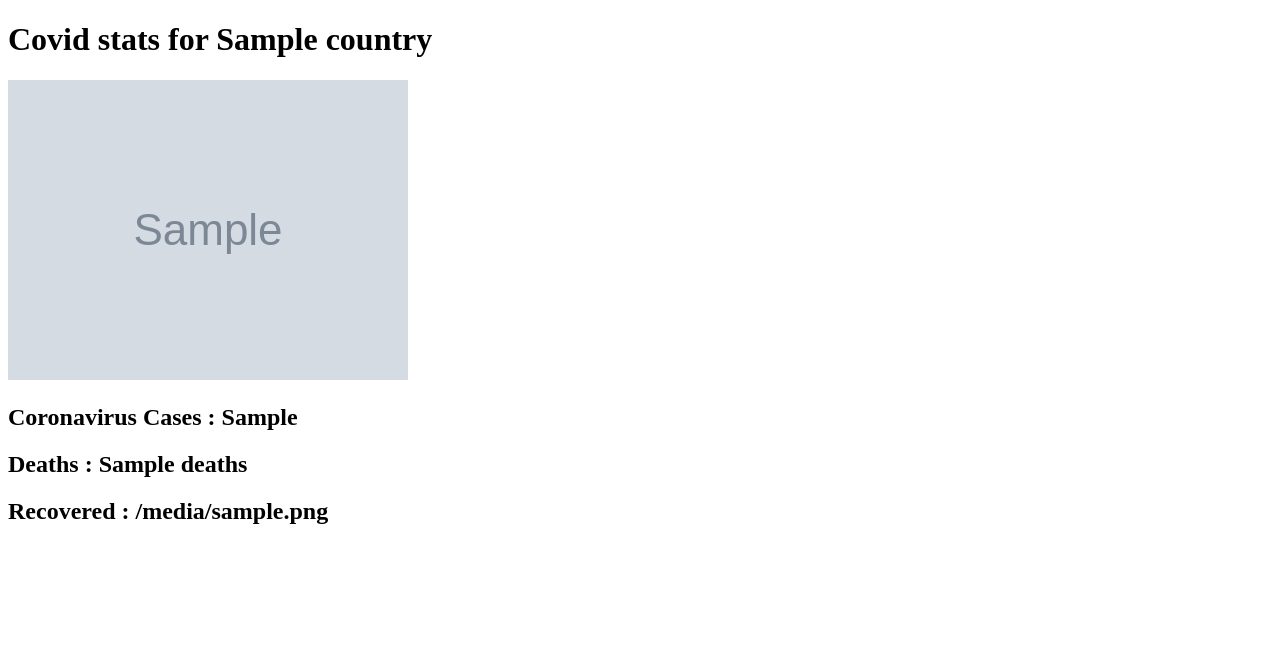
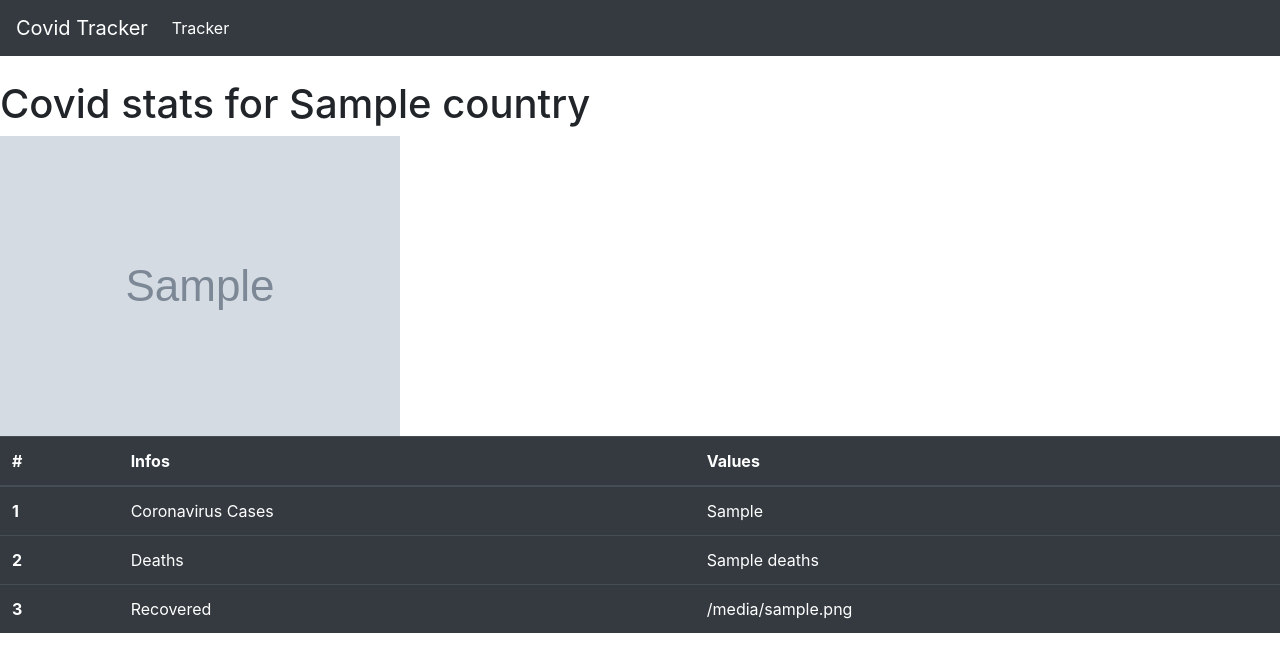
Before and after one commit to Hama101/DjnagoCovidTrackerSite, a Django app: template covid/api/templates/showcovid.html in a window 1280 px wide. Shown: the top 672 px of the page. Run offline with Django 3.2, Linux system fonts and the light colour scheme; the template is opened without the code that fills it: most values are stand-ins (such as "Sample title", 1, 10 or a date in 2020); grey boxes marked "Sample" are stand-in pictures.

Commit message:
some UI improves

```diff
--- /dev/null
+++ b/covid/api/templates/base.html
@@ -0,0 +1,32 @@
+{% load static %}
+<!DOCTYPE html>
+<html lang="en">
+<head>
+    <meta charset="UTF-8">
+    <meta name="viewport" content="width=device-width, initial-scale=1.0">
+    <link rel="stylesheet" href="{% static 'css/main.css' %}">
+    <link rel="stylesheet" href="https://cdn.jsdelivr.net/npm/bootstrap@4.5.3/dist/css/bootstrap.min.css" integrity="sha384-TX8t27EcRE3e/ihU7zmQxVncDAy5uIKz4rEkgIXeMed4M0jlfIDPvg6uqKI2xXr2" crossorigin="anonymous">
+    {% block head %} {% endblock %}
+</head>
+<body>
+    <nav class="navbar navbar-expand-lg navbar-dark bg-dark">
+        <a class="navbar-brand" href="/">Covid Tracker</a>
+        <button class="navbar-toggler" type="button" data-toggle="collapse" data-target="#navbarSupportedContent" aria-controls="navbarSupportedContent" aria-expanded="false" aria-label="Toggle navigation">
+            <span class="navbar-toggler-icon"></span>
+        </button>
+
+        <div class="collapse navbar-collapse" id="navbarSupportedContent">
+            <ul class="navbar-nav mr-auto">
+            <li class="nav-item active">
+                <a class="nav-link" href="../home/">Tracker <span class="sr-only">(current)</span></a>
+            </li>
+            </ul>
+        </div>
+        </nav>
+        <br>
+        {% block body%}    {% endblock %}
+    <script src="https://code.jquery.com/jquery-3.5.1.slim.min.js" integrity="sha384-DfXdz2htPH0lsSSs5nCTpuj/zy4C+OGpamoFVy38MVBnE+IbbVYUew+OrCXaRkfj" crossorigin="anonymous"></script>
+    <script src="https://cdn.jsdelivr.net/npm/popper.js@1.16.1/dist/umd/popper.min.js" integrity="sha384-9/reFTGAW83EW2RDu2S0VKaIzap3H66lZH81PoYlFhbGU+6BZp6G7niu735Sk7lN" crossorigin="anonymous"></script>
+    <script src="https://cdn.jsdelivr.net/npm/bootstrap@4.5.3/dist/js/bootstrap.min.js" integrity="sha384-w1Q4orYjBQndcko6MimVbzY0tgp4pWB4lZ7lr30WKz0vr/aWKhXdBNmNb5D92v7s" crossorigin="anonymous"></script>
+</body>
+</html>
--- a/covid/api/templates/showcovid.html
+++ b/covid/api/templates/showcovid.html
@@ -1,15 +1,34 @@
-<!DOCTYPE html>
-<html lang="en">
-<head>
-    <meta charset="UTF-8">
-    <meta name="viewport" content="width=device-width, initial-scale=1.0">
-    <title>{{country}}</title>
-</head>
-<body>
+{%extends 'base.html' %}
+{%block head%}
+{%endblock %}
+{%block body%}
     <h1>Covid stats for {{country}}</h1>
     <img src="{{img}}" alt="image of {{country}}">
-    <h2>Coronavirus Cases : {{Coronavirus_Cases}}</h2>
-    <h2>Deaths : {{Deaths}}</h2>
-    <h2>Recovered : {{Recovered}}</h2>
-</body>
-</html>
+
+    <table class="table table-dark">
+        <thead>
+            <tr>
+            <th scope="col">#</th>
+            <th scope="col">Infos</th>
+            <th scope="col">Values</th>
+            </tr>
+        </thead>
+        <tbody>
+            <tr>
+            <th scope="row">1</th>
+            <td>Coronavirus Cases</td>
+            <td>{{Coronavirus_Cases}}</td>
+            </tr>
+            <tr>
+            <th scope="row">2</th>
+            <td>Deaths</td>
+            <td>{{Deaths}}</td>
+            </tr>
+            <tr>
+            <th scope="row">3</th>
+            <td>Recovered</td>
+            <td>{{Recovered}}</td>
+            </tr>
+        </tbody>
+    </table>
+{% endblock%}
--- a/covid/api/urls.py
+++ b/covid/api/urls.py
@@ -2,6 +2,7 @@ from django.urls import path
 from . import views as v
 
 urlpatterns = [
+    path('',v.nav,name="base"),
     path('home/',v.home,name="home") ,
     path('showcovid/',v.showCovid , name="showcovid")
 ]
--- a/covid/api/views.py
+++ b/covid/api/views.py
@@ -3,6 +3,11 @@ from . import scraper as s
 import requests as r
 from bs4 import BeautifulSoup
 # Create your views here.
+
+def nav(request):
+    return render(request , 'base.html')
+
+
 def home(request):
     return render(request,'home.html')
 
```
Also changed, not shown: covid/api/templates/error.html (+8 -11 lines), covid/api/templates/home.html (+15 -15 lines).
